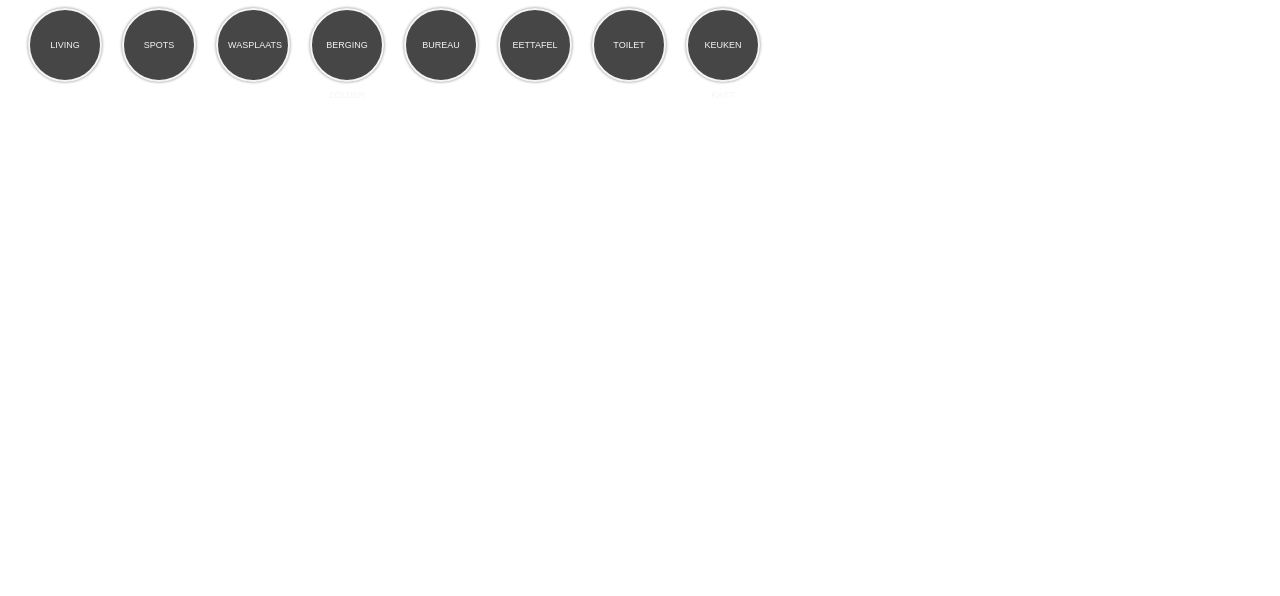
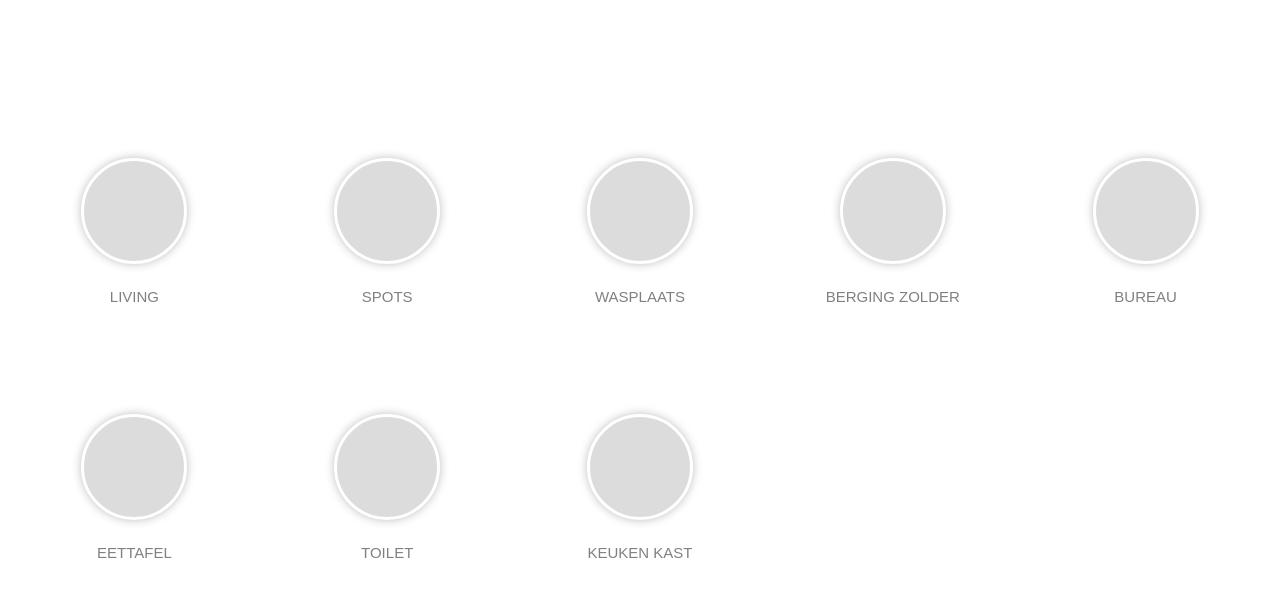
Before and after one commit to bertgoossens/node-velbus, a website: page index.html in a window 1280 px wide. Drawn offline with nearby package versions, Linux system fonts and the light colour scheme.

Commit message:
Change styling

```diff
--- a/index.html
+++ b/index.html
@@ -3,15 +3,39 @@
 		<link href="style/style.css" type="text/css" rel="stylesheet" />
 	</head>
 	<body>
-		<div>
-			<div class="light-button on" data-address="25" data-channel="4">Living</div>
-			<div class="light-button on" data-address="25" data-channel="1">Spots</div>
-			<div class="light-button on" data-address="25" data-channel="2">Wasplaats</div>
-			<div class="light-button on" data-address="25" data-channel="3">Berging zolder</div>
-			<div class="light-button on" data-address="24" data-channel="1">Bureau</div>
-			<div class="light-button on" data-address="24" data-channel="2">Eettafel</div>
-			<div class="light-button on" data-address="24" data-channel="3">Toilet</div>
-			<div class="light-button on" data-address="24" data-channel="4">Keuken kast</div>
+		<div class="flex-container">
+			<div class="inner-container">
+				<div class="light-button on" data-address="25" data-channel="4"></div>
+				<label>Living</label>
+			</div>
+			<div class="inner-container">
+				<div class="light-button on" data-address="25" data-channel="1"></div>
+				<label>Spots</label>
+			</div>
+			<div class="inner-container">
+				<div class="light-button on" data-address="25" data-channel="2"></div>
+				<label>Wasplaats</label>
+			</div>
+			<div class="inner-container">
+				<div class="light-button on" data-address="25" data-channel="3"></div>
+				<label>Berging zolder</label>
+			</div>
+			<div class="inner-container">
+				<div class="light-button on" data-address="24" data-channel="1"></div>
+				<label>Bureau</label>
+			</div>
+			<div class="inner-container">
+				<div class="light-button on" data-address="24" data-channel="2"></div>
+				<label>Eettafel</label>
+			</div>
+			<div class="inner-container">
+				<div class="light-button on" data-address="24" data-channel="3"></div>
+				<label>Toilet</label>
+			</div>
+			<div class="inner-container">
+				<div class="light-button on" data-address="24" data-channel="4"></div>
+				<label>Keuken kast</label>
+			</div>
 		</div>
 	</body>
 
--- a/style/style.css
+++ b/style/style.css
@@ -1,31 +1,64 @@
+
+
+.flex-container {
+  flex-flow: row wrap;
+  display: flex;
+  width: 100%;
+  height: 320px;
+}
+.inner-container {
+  display: flex;
+  flex: 0 0 33%;
+  justify-content: center;
+  position: relative;
+  margin-top: 150px;
+}
+
+
 .light-button {
-	display:block;
-    width:50px;
-    height:50px;
-    line-height:50px;
-    border: 2px solid #f5f5f5;
+    flex: 0 1 auto;
+	  display: inline-block;
+    width:100px;
+    height:100px;
+    line-height: 100px;
+    border: 3px solid white;
     border-radius: 50%;
-    color:#f5f5f5;
-    text-align:center;
-    text-decoration:none;
-    text-transform: uppercase;
-    background: #464646;
-    box-shadow: 0 0 3px gray;
-    font-size: 9px;
-    font-family: "Arial";
+    background: #bbb;
+    box-shadow: 0 0 10px gray;
     float:left;
-    margin-left: 20px;
-    padding: 10px;
+    opacity: 0.5;
+    filter: alpha(opacity=50);
+}
+
+label {
+  display: inline-block;
+  vertical-align: middle;
+  line-height: normal;
+  position: absolute;
+  top: 130px;
+  left: 0px;
+  color:gray;
+  text-align:center;
+  text-decoration:none;
+  text-transform: uppercase;
+  font-size: 15px;
+  font-family: "Arial";
+  width: 100%;
 
 }
 
-.light-button span {
-	display: block;
-	margin-bottom: -20px;
-	background-color: red;
-	height:15px;
-}
 
 .light-button:hover {
     background: #262626;
 }
+
+@media (min-width: 991px) {
+  .inner-container {
+    flex: 0 0 25%;
+  }
+}
+@media (min-width: 1200px) {
+  .inner-container {
+    flex: 0 0 20%;
+  }
+}
```
